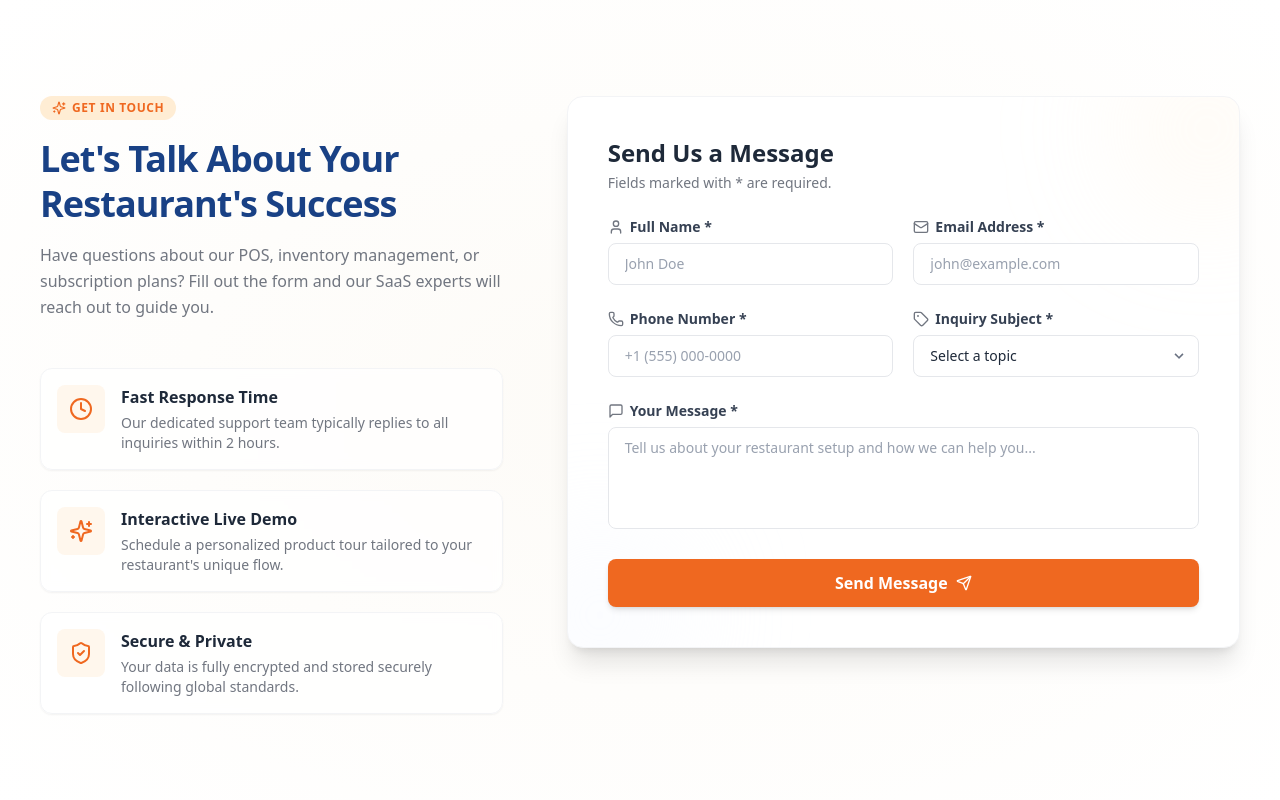
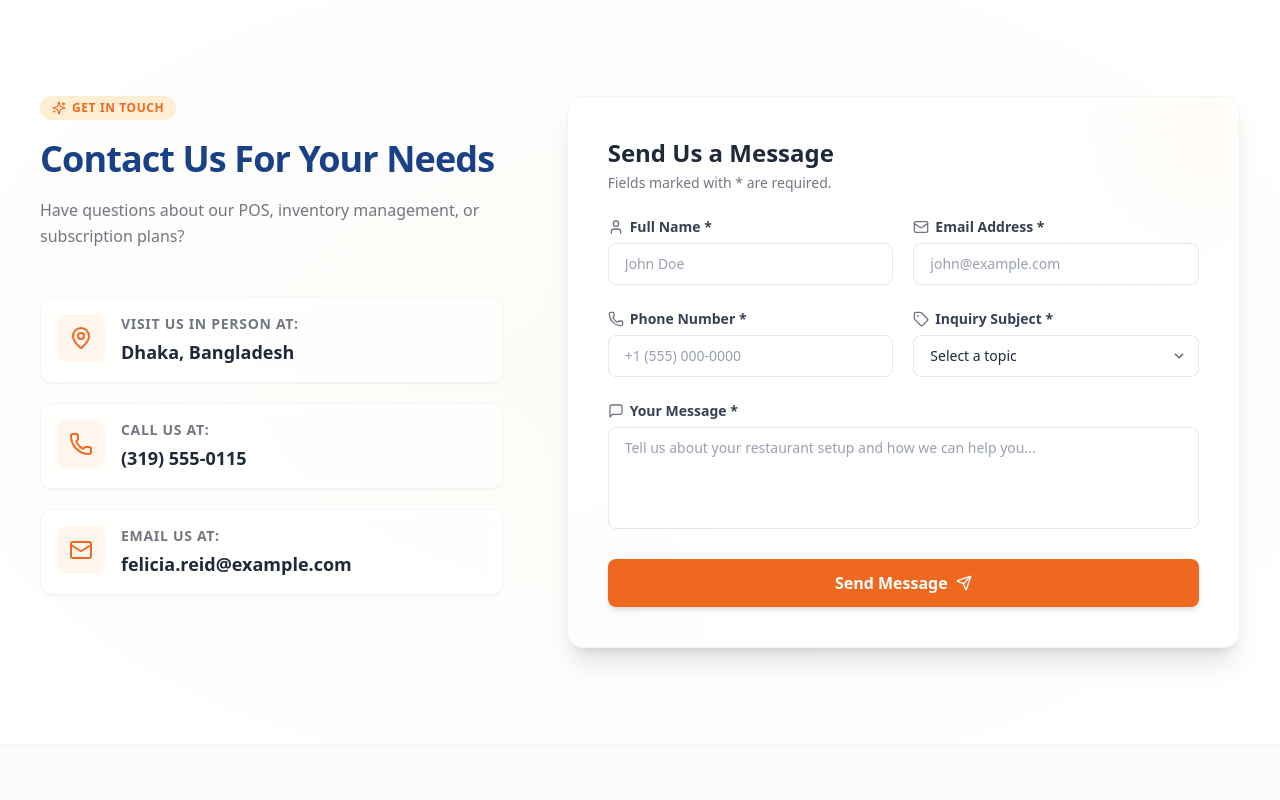
Before and after one commit to EngrArfin/reasturent-sass-frontend, a React (Vite) app: page /contact in a window 1280 px wide. Shown: the part 620-1420 px from the top of the page. Built offline with nearby package versions, Linux system fonts and the light colour scheme; no server answers.

Commit message:
feat: complete contact us page layout

```diff
--- a/src/components/Contact/GetInTouch.tsx
+++ b/src/components/Contact/GetInTouch.tsx
@@ -11,10 +11,9 @@ import {
   MessageSquare,
   Send,
   CheckCircle2,
-  Clock,
   Sparkles,
-  ShieldCheck,
   ArrowRight,
+  MapPin,
 } from "lucide-react";
 import CommonWrapper from "@/common/CommonWrapper";
 
@@ -60,21 +59,21 @@ const GetInTouch = () => {
     reset();
   };
 
-  const supportBenefits = [
+  const contactDetails = [
     {
-      icon: Clock,
-      title: "Fast Response Time",
-      desc: "Our dedicated support team typically replies to all inquiries within 2 hours.",
+      icon: MapPin,
+      title: "Visit us in person at:",
+      desc: "Dhaka, Bangladesh",
     },
     {
-      icon: Sparkles,
-      title: "Interactive Live Demo",
-      desc: "Schedule a personalized product tour tailored to your restaurant's unique flow.",
+      icon: Phone,
+      title: "Call us at:",
+      desc: "(319) 555-0115",
     },
     {
-      icon: ShieldCheck,
-      title: "Secure & Private",
-      desc: "Your data is fully encrypted and stored securely following global standards.",
+      icon: Mail,
+      title: "Email us at:",
+      desc: "felicia.reid@example.com",
     },
   ];
 
@@ -91,17 +90,17 @@ const GetInTouch = () => {
                 Get In Touch
               </span>
               <h2 className="text-3xl md:text-4xl font-extrabold text-heading-blue leading-tight tracking-tight">
-                Let's Talk About Your Restaurant's Success
+                Contact Us For Your Needs
               </h2>
               <p className="text-base text-paragraph-gray leading-relaxed">
-                Have questions about our POS, inventory management, or subscription plans? Fill out the form and our SaaS experts will reach out to guide you.
+                Have questions about our POS, inventory management, or subscription plans?
               </p>
             </div>
 
-            {/* Support benefits cards */}
+            {/* Contact details cards */}
             <div className="space-y-5 pt-4">
-              {supportBenefits.map((benefit, idx) => {
-                const IconComponent = benefit.icon;
+              {contactDetails.map((detail, idx) => {
+                const IconComponent = detail.icon;
                 return (
                   <motion.div
                     key={idx}
@@ -114,11 +113,11 @@ const GetInTouch = () => {
                       <IconComponent className="size-6" />
                     </div>
                     <div className="space-y-1">
-                      <h4 className="font-bold text-gray-800 text-sm md:text-base">
-                        {benefit.title}
+                      <h4 className="font-semibold text-paragraph-gray text-xs md:text-sm uppercase tracking-wider">
+                        {detail.title}
                       </h4>
-                      <p className="text-xs md:text-sm text-paragraph-gray">
-                        {benefit.desc}
+                      <p className="text-base md:text-lg font-bold text-gray-800">
+                        {detail.desc}
                       </p>
                     </div>
                   </motion.div>
--- a/src/pages/Contact.tsx
+++ b/src/pages/Contact.tsx
@@ -1,7 +1,7 @@
 import bannerImg from "@/assets/About/saasbanner3.jpg";
 import CommonBanner from "@/common/CommonBanner";
 import GetInTouch from "@/components/Contact/GetInTouch";
-import ContactUs from "@/components/Contact/ContactUs";
+import { GoogleMapComponent } from "@/components/Contact/GoogleMapComponent";
 import FAQSection from "@/components/About/FAQSection";
 
 const Contact = () => {
@@ -14,8 +14,8 @@ const Contact = () => {
       />
 
       <GetInTouch />
-      <ContactUs />
       <FAQSection />
+      <GoogleMapComponent />
     </div>
   );
 };
```
Lines whose indentation alone changed are shown as unchanged.
